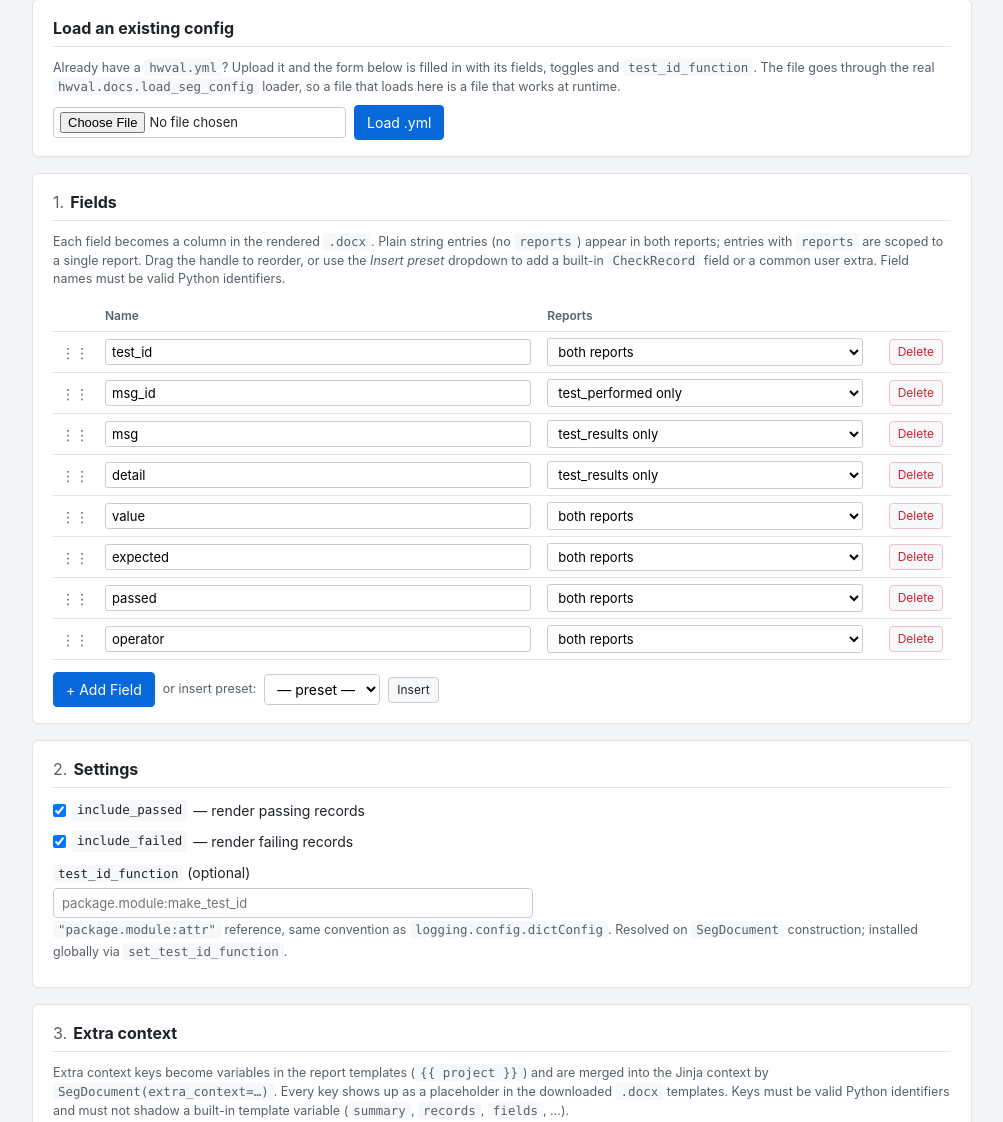
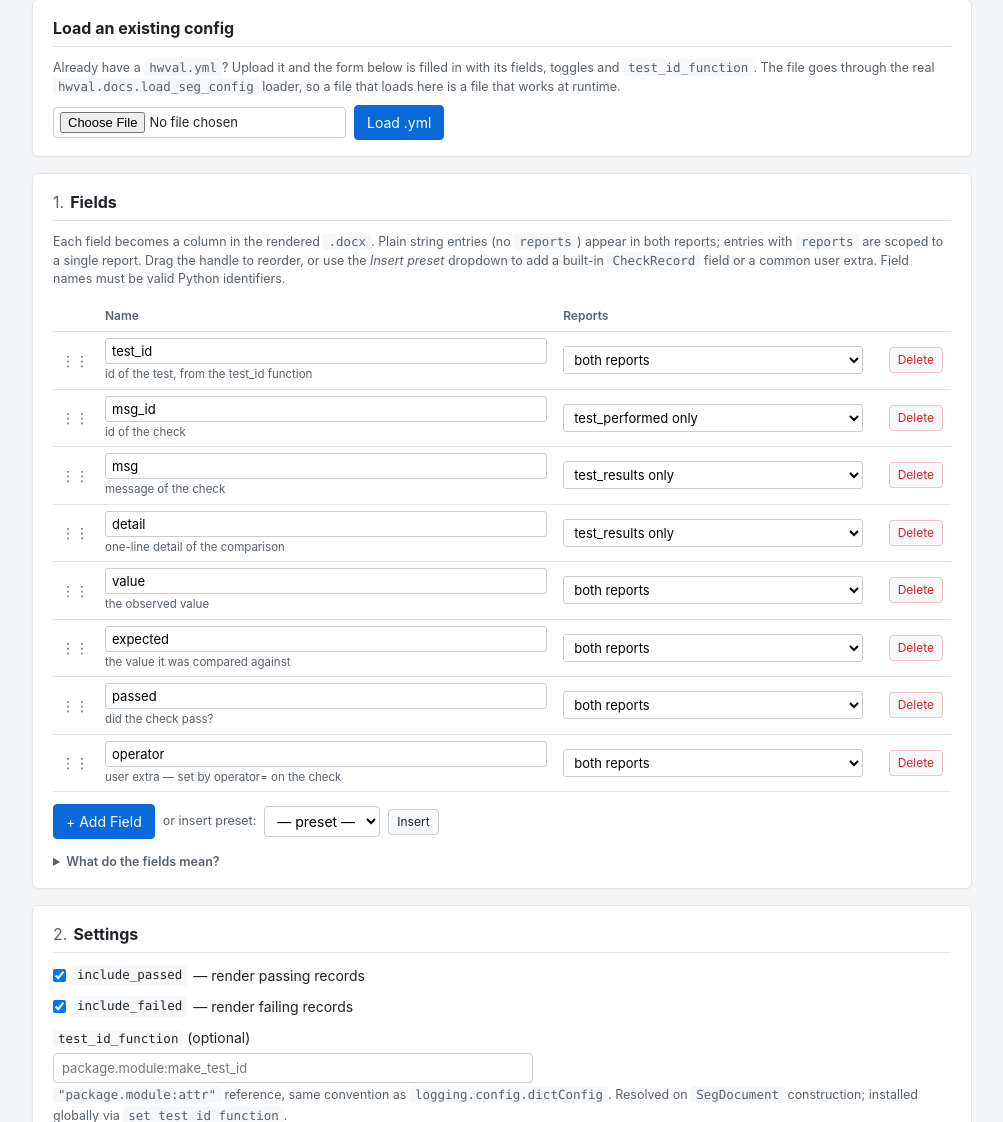
Before and after one commit to pennestri/hwval, a Flask app: page / in a window 1280 px wide. Shown: the part 125-1247 px from the top of the page, without its empty margins (138-1141 px from the left). Run offline with Flask 3, Linux system fonts and the light colour scheme.

Commit message:
I have modified the GUI: default field visible

```diff
--- a/tools/seg_config_gui_flask/app.py
+++ b/tools/seg_config_gui_flask/app.py
@@ -140,6 +140,124 @@ DEFAULT_EXTRA_CONTEXT: list[dict[str, str]] = [
     {"key": "operator", "value": ""},
 ]
 
+# The built-in ``CheckRecord`` fields a report can expose, with the
+# explanation the GUI shows next to each field name. The wording
+# follows the ``CheckRecord`` docstring in ``hwval.checks`` — the
+# authoritative description of what each attribute holds.
+#
+# ``hint`` is the short one-liner shown under the field name while
+# the user types; ``what`` / ``source`` are the two columns of the
+# reference table.
+FIELD_REFERENCE: list[dict[str, str]] = [
+    {
+        "group": "Built-in CheckRecord fields",
+        "name": "test_id",
+        "what": "Id of the test that produced the record.",
+        "source": "Derived by the test_id function — the default emits "
+                  "TID_0001, TID_0002, … The same id lands in the log "
+                  "lines.",
+        "hint": "id of the test, from the test_id function",
+    },
+    {
+        "group": "Built-in CheckRecord fields",
+        "name": "scope",
+        "what": "Grouping tag for the check.",
+        "source": "The scope= argument of check_value / "
+                  "check_value_in_range.",
+        "hint": "grouping tag of the check",
+    },
+    {
+        "group": "Built-in CheckRecord fields",
+        "name": "msg_id",
+        "what": "Id of the individual check.",
+        "source": "The msg_id= argument of the check.",
+        "hint": "id of the check",
+    },
+    {
+        "group": "Built-in CheckRecord fields",
+        "name": "msg",
+        "what": "Human-readable message of the check.",
+        "source": "The msg= argument of the check.",
+        "hint": "message of the check",
+    },
+    {
+        "group": "Built-in CheckRecord fields",
+        "name": "value",
+        "what": "The observed value that was compared.",
+        "source": "The first operand of the check.",
+        "hint": "the observed value",
+    },
+    {
+        "group": "Built-in CheckRecord fields",
+        "name": "expected",
+        "what": "The value the observation was compared against.",
+        "source": "The second operand of check_value; "
+                  "check_value_in_range reports it as \"in [min, max]\".",
+        "hint": "the value it was compared against",
+    },
+    {
+        "group": "Built-in CheckRecord fields",
+        "name": "passed",
+        "what": "Whether the check passed.",
+        "source": "True or False, straight from the comparison.",
+        "hint": "did the check pass?",
+    },
+    {
+        "group": "Built-in CheckRecord fields",
+        "name": "detail",
+        "what": "One-line detail of the comparison.",
+        "source": "Generated by the check, e.g. "
+                  "\"value=0x2A expected=0x2A\".",
+        "hint": "one-line detail of the comparison",
+    },
+    {
+        "group": "User extras (your own kwargs)",
+        "name": "operator",
+        "what": "Who ran the test.",
+        "source": "Set by operator= on the check; lands in the "
+                  "record's extras.",
+        "hint": "user extra — set by operator= on the check",
+    },
+    {
+        "group": "User extras (your own kwargs)",
+        "name": "notes",
+        "what": "Free-text note about the check.",
+        "source": "Set by notes= on the check; lands in the record's "
+                  "extras.",
+        "hint": "user extra — set by notes= on the check",
+    },
+    {
+        "group": "User extras (your own kwargs)",
+        "name": "address",
+        "what": "Register or memory address involved.",
+        "source": "Set by address= on the check; lands in the record's "
+                  "extras.",
+        "hint": "user extra — set by address= on the check",
+    },
+    {
+        "group": "User extras (your own kwargs)",
+        "name": "retries",
+        "what": "How often the check was retried.",
+        "source": "Set by retries= on the check; lands in the record's "
+                  "extras.",
+        "hint": "user extra — set by retries= on the check",
+    },
+    {
+        "group": "User extras (your own kwargs)",
+        "name": "seq_id",
+        "what": "Your own sequence id.",
+        "source": "Set by seq_id= on the check; lands in the record's "
+                  "extras.",
+        "hint": "user extra — set by seq_id= on the check",
+    },
+]
+
+# Short one-liner per known field, shown under the field name while
+# the user types.
+FIELD_HINTS: dict[str, str] = {
+    entry["name"]: entry["hint"] for entry in FIELD_REFERENCE
+}
+
 
 # --------------------------------------------------------------------------- #
 # Form ↔ YML helpers                                                          #
@@ -246,6 +364,9 @@ def _render_index(
         extra_context=extra_context,
         report_options=REPORT_OPTIONS,
         presets=FIELD_PRESETS,
+        field_reference=FIELD_REFERENCE,
+        field_hints=FIELD_HINTS,
+        default_fields={f["name"] for f in DEFAULT_FIELDS},
         result=result,
     )
 
--- a/tools/seg_config_gui_flask/templates/base.html
+++ b/tools/seg_config_gui_flask/templates/base.html
@@ -75,6 +75,26 @@
     border: 1px solid var(--border-strong); border-radius: 3px;
     font-family: inherit; font-size: 13px; background: #fff;
   }
+  .field-hint {
+    display: block; font-size: 11.5px; color: var(--text-soft);
+    line-height: 1.35; margin-top: 3px;
+  }
+  .field-hint:empty { display: none; }
+  .field-reference { margin-top: 14px; }
+  .field-reference summary { cursor: pointer; color: var(--text-soft);
+    font-size: 12.5px; font-weight: 600; }
+  table.ref { margin-top: 10px; }
+  table.ref th, table.ref td { vertical-align: top; }
+  table.ref td:first-child { white-space: nowrap; }
+  table.ref tr.ref-group td {
+    background: var(--code-bg); font-weight: 600; font-size: 12px;
+    color: var(--text-soft); padding-top: 8px; padding-bottom: 6px;
+  }
+  .badge {
+    display: inline-block; padding: 1px 6px; border-radius: 9px;
+    font-size: 10.5px; background: #ddf4ff; color: #0969da;
+    margin-left: 4px; white-space: nowrap;
+  }
   td.handle { width: 24px; cursor: grab; color: var(--text-soft);
               text-align: center; user-select: none; }
   td.handle:active { cursor: grabbing; }
--- a/tools/seg_config_gui_flask/templates/index.html
+++ b/tools/seg_config_gui_flask/templates/index.html
@@ -81,6 +81,7 @@
             <td>
               <input type="text" name="field_name"
                      value="{{ f.name }}" placeholder="field_name">
+              <span class="field-hint">{{ field_hints.get(f.name, "") }}</span>
             </td>
             <td>
               <select name="field_reports">
@@ -118,6 +119,53 @@
       </select>
       <button type="button" class="small" id="insert-preset">Insert</button>
     </div>
+
+    {# Field reference — what each field holds and where its value
+       comes from. #}
+    <details class="field-reference">
+      <summary>What do the fields mean?</summary>
+      <table class="ref">
+        <thead>
+          <tr>
+            <th>Field</th>
+            <th>What it holds</th>
+            <th>Where the value comes from</th>
+          </tr>
+        </thead>
+        <tbody>
+          {% set ns = namespace(prev_group=None) %}
+          {% for entry in field_reference %}
+            {% if entry.group != ns.prev_group %}
+              {% set ns.prev_group = entry.group %}
+              <tr class="ref-group">
+                <td colspan="3">{{ entry.group }}</td>
+              </tr>
+            {% endif %}
+            <tr>
+              <td>
+                <code>{{ entry.name }}</code>
+                {% if entry.name in default_fields %}
+                  <span class="badge">pre-filled</span>
+                {% endif %}
+              </td>
+              <td>{{ entry.what }}</td>
+              <td>{{ entry.source }}</td>
+            </tr>
+          {% endfor %}
+        </tbody>
+      </table>
+      <p class="hint" style="margin: 10px 0 0;">
+        For every field the template looks, in order:
+        (1) your <strong>extras</strong> — any keyword argument you
+        passed to <code>check_value</code> /
+        <code>check_value_in_range</code>;
+        (2) the built-in attribute of the same name;
+        (3) the empty string.
+        So a field you declare but never pass renders as an empty
+        cell, and a field named after a built-in is filled from the
+        built-in unless you also pass it as an extra.
+      </p>
+    </details>
   </div>
 
   <div class="card">
@@ -260,6 +308,17 @@
 
 const tbody = document.getElementById("fields-tbody");
 
+// Short explanation per known field, injected by the server.
+const FIELD_HINTS = {{ field_hints | tojson }};
+
+// Show the one-liner under a field name while the user types.
+function updateFieldHint(tr) {
+  const input = tr.querySelector('input[name="field_name"]');
+  const hint = tr.querySelector('.field-hint');
+  if (!input || !hint) return;
+  hint.textContent = FIELD_HINTS[input.value.trim()] || "";
+}
+
 function nextFreshName() {
   const existing = new Set(
     Array.from(tbody.querySelectorAll('input[name="field_name"]'))
@@ -277,7 +336,10 @@ function makeRow(name, reports) {
   tr.draggable = true;
   tr.innerHTML = `
     <td class="handle" title="Drag to reorder">⋮⋮</td>
-    <td><input type="text" name="field_name" placeholder="field_name"></td>
+    <td>
+      <input type="text" name="field_name" placeholder="field_name">
+      <span class="field-hint"></span>
+    </td>
     <td>
       <select name="field_reports">
         <option value="all">both reports</option>
@@ -294,6 +356,7 @@ function makeRow(name, reports) {
   const opt = Array.from(sel.options).find(o => o.value === reports);
   if (opt) opt.selected = true;
   attachRowEvents(tr);
+  updateFieldHint(tr);
   return tr;
 }
 
@@ -301,6 +364,8 @@ function attachRowEvents(tr) {
   tr.querySelector('[data-action="del"]').addEventListener("click", () => {
     tr.remove();
   });
+  tr.querySelector('input[name="field_name"]')
+    .addEventListener("input", () => updateFieldHint(tr));
   tr.addEventListener("dragstart", e => {
     e.dataTransfer.setData("text/plain", "");
     tr.classList.add("dragging");
@@ -328,6 +393,7 @@ function attachRowEvents(tr) {
 }
 
 tbody.querySelectorAll("tr").forEach(attachRowEvents);
+tbody.querySelectorAll("tr").forEach(updateFieldHint);
 
 document.getElementById("add-field").addEventListener("click", () => {
   tbody.appendChild(makeRow(nextFreshName(), "all"));
```
Also changed, not shown: examples/08_test_id_and_yaml/example.py (+23 -4 lines), examples/08_test_id_and_yaml/hwval.yml (+12 -5 lines), tools/seg_config_gui_flask/tests/test_app.py (+66 -0 lines), README.md, examples/08_test_id_and_yaml/README.md, tools/seg_config_gui_flask/README.md.
